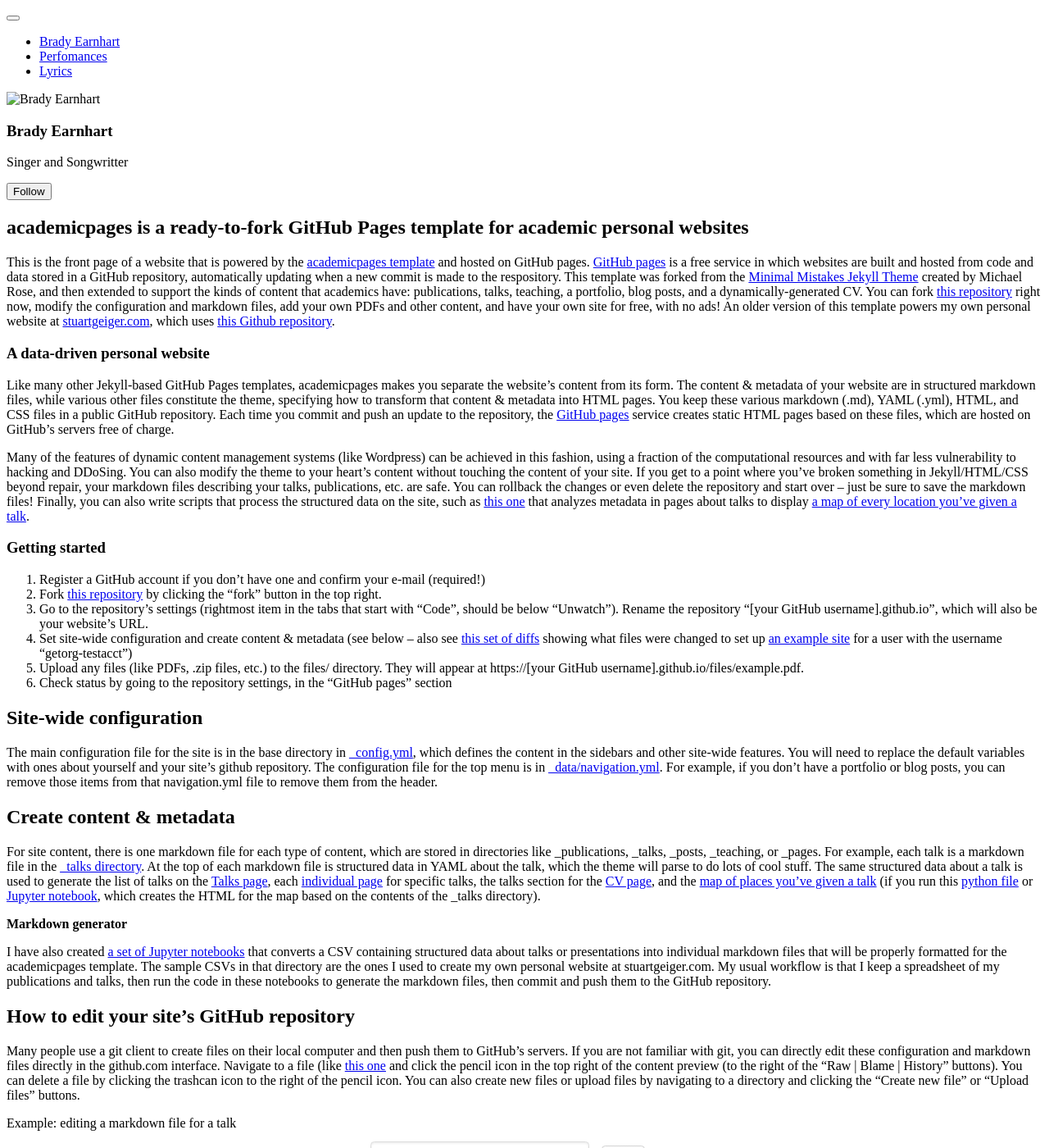
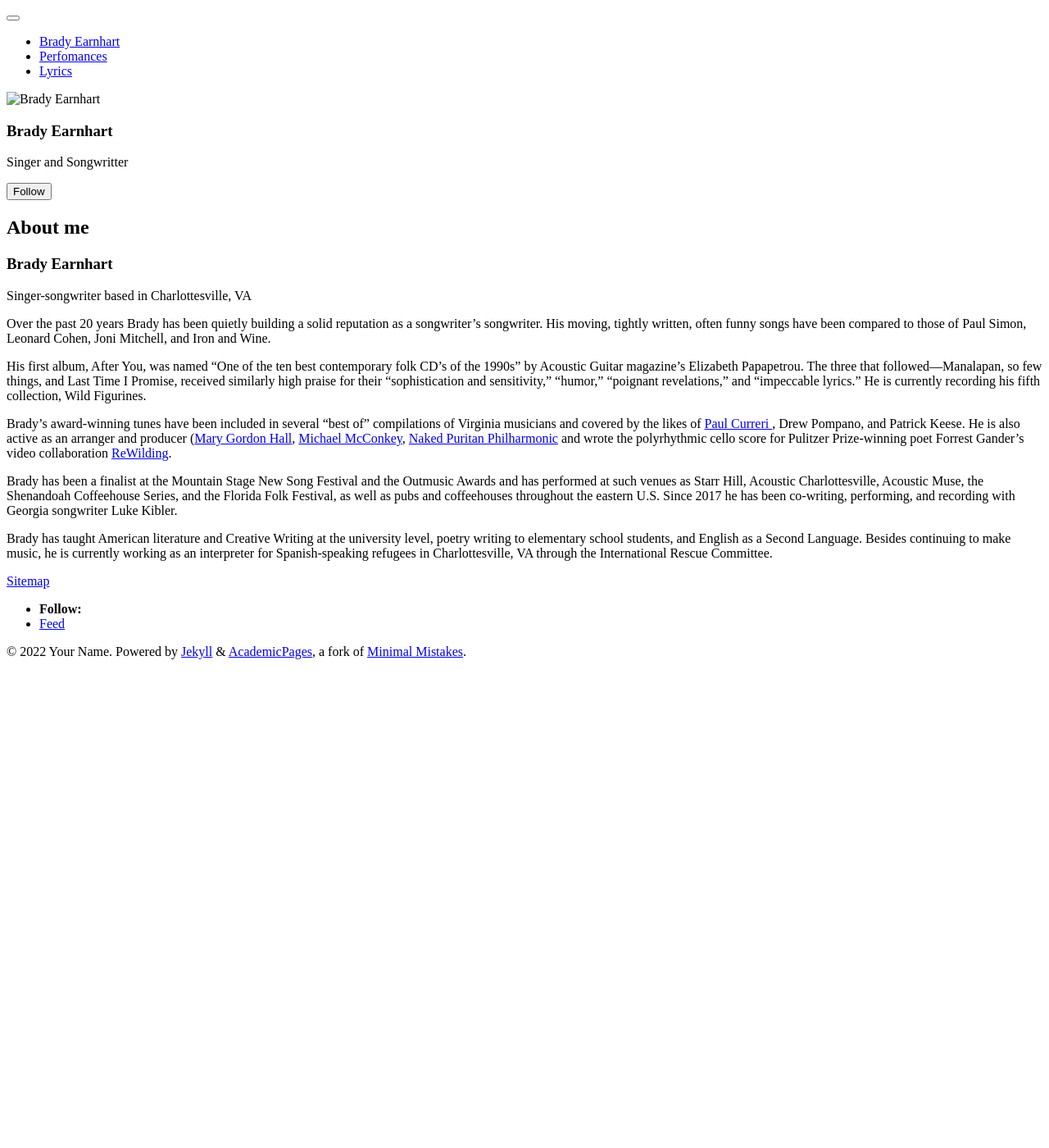
Before and after one commit to bradyearnhart/bradyearnhart.github.io, a Jekyll site: the page built from _pages/about.md, in a window 1280 px wide and 1400 px high. Shown: the whole window at 82% size. Built offline with Jekyll 4.4.1, drawn with Linux system fonts in a browser that asks for light colours; a script bundle is joined from its source files by our own code; some of the changed text lies outside the part shown.

Commit message:
Update about.md

```diff
--- a/_pages/about.md
+++ b/_pages/about.md
@@ -1,50 +1,21 @@
 ---
 permalink: /
-title: "academicpages is a ready-to-fork GitHub Pages template for academic personal websites"
+title: "About me"
 excerpt: "About me"
 author_profile: true
 redirect_from:
   - /about/
   - /about.html
 ---
+# Brady Earnhart
+ Singer-songwriter based in Charlottesville, VA
 
-This is the front page of a website that is powered by the [academicpages template](https://github.com/academicpages/academicpages.github.io) and hosted on GitHub pages. [GitHub pages](https://pages.github.com) is a free service in which websites are built and hosted from code and data stored in a GitHub repository, automatically updating when a new commit is made to the respository. This template was forked from the [Minimal Mistakes Jekyll Theme](https://mmistakes.github.io/minimal-mistakes/) created by Michael Rose, and then extended to support the kinds of content that academics have: publications, talks, teaching, a portfolio, blog posts, and a dynamically-generated CV. You can fork [this repository](https://github.com/academicpages/academicpages.github.io) right now, modify the configuration and markdown files, add your own PDFs and other content, and have your own site for free, with no ads! An older version of this template powers my own personal website at [stuartgeiger.com](http://stuartgeiger.com), which uses [this Github repository](https://github.com/staeiou/staeiou.github.io).
+ Over the past 20 years Brady has been quietly building a solid reputation as a songwriter’s songwriter. His moving, tightly written, often funny songs have been compared to those of Paul Simon, Leonard Cohen, Joni Mitchell, and Iron and Wine.
 
-A data-driven personal website
-======
-Like many other Jekyll-based GitHub Pages templates, academicpages makes you separate the website's content from its form. The content & metadata of your website are in structured markdown files, while various other files constitute the theme, specifying how to transform that content & metadata into HTML pages. You keep these various markdown (.md), YAML (.yml), HTML, and CSS files in a public GitHub repository. Each time you commit and push an update to the repository, the [GitHub pages](https://pages.github.com/) service creates static HTML pages based on these files, which are hosted on GitHub's servers free of charge.
+ His first album, After You, was named “One of the ten best contemporary folk CD’s of the 1990s” by Acoustic Guitar magazine’s Elizabeth Papapetrou. The three that followed—Manalapan, so few things, and Last Time I Promise, received similarly high praise for their “sophistication and sensitivity,” “humor,” “poignant revelations,” and “impeccable lyrics.” He is currently recording his fifth collection, Wild Figurines.
 
-Many of the features of dynamic content management systems (like Wordpress) can be achieved in this fashion, using a fraction of the computational resources and with far less vulnerability to hacking and DDoSing. You can also modify the theme to your heart's content without touching the content of your site. If you get to a point where you've broken something in Jekyll/HTML/CSS beyond repair, your markdown files describing your talks, publications, etc. are safe. You can rollback the changes or even delete the repository and start over -- just be sure to save the markdown files! Finally, you can also write scripts that process the structured data on the site, such as [this one](https://github.com/academicpages/academicpages.github.io/blob/master/talkmap.ipynb) that analyzes metadata in pages about talks to display [a map of every location you've given a talk](https://academicpages.github.io/talkmap.html).
+ Brady’s award-winning tunes have been included in several “best of” compilations of Virginia musicians and covered by the likes of [Paul Curreri ](https://youtu.be/nbGjUJVW2BU), Drew Pompano, and Patrick Keese. He is also active as an arranger and producer ([Mary Gordon Hall](https://youtu.be/NS0jIXTchNA), [Michael McConkey](https://youtu.be/H3jO0QKxP4c), [Naked Puritan Philharmonic](https://youtu.be/KMQqd92aWyo) and wrote the polyrhythmic cello score for Pulitzer Prize-winning poet Forrest Gander’s video collaboration [ReWilding](https://youtu.be/t8almAlWzYQ).
 
-Getting started
-======
-1. Register a GitHub account if you don't have one and confirm your e-mail (required!)
-1. Fork [this repository](https://github.com/academicpages/academicpages.github.io) by clicking the "fork" button in the top right.
-1. Go to the repository's settings (rightmost item in the tabs that start with "Code", should be below "Unwatch"). Rename the repository "[your GitHub username].github.io", which will also be your website's URL.
-1. Set site-wide configuration and create content & metadata (see below -- also see [this set of diffs](http://archive.is/3TPas) showing what files were changed to set up [an example site](https://getorg-testacct.github.io) for a user with the username "getorg-testacct")
-1. Upload any files (like PDFs, .zip files, etc.) to the files/ directory. They will appear at https://[your GitHub username].github.io/files/example.pdf.
-1. Check status by going to the repository settings, in the "GitHub pages" section
+ Brady has been a finalist at the Mountain Stage New Song Festival and the Outmusic Awards and has performed at such venues as Starr Hill, Acoustic Charlottesville, Acoustic Muse, the Shenandoah Coffeehouse Series, and the Florida Folk Festival, as well as pubs and coffeehouses throughout the eastern U.S. Since 2017 he has been co-writing, performing, and recording with Georgia songwriter Luke Kibler.
 
-Site-wide configuration
-------
-The main configuration file for the site is in the base directory in [_config.yml](https://github.com/academicpages/academicpages.github.io/blob/master/_config.yml), which defines the content in the sidebars and other site-wide features. You will need to replace the default variables with ones about yourself and your site's github repository. The configuration file for the top menu is in [_data/navigation.yml](https://github.com/academicpages/academicpages.github.io/blob/master/_data/navigation.yml). For example, if you don't have a portfolio or blog posts, you can remove those items from that navigation.yml file to remove them from the header.
-
-Create content & metadata
-------
-For site content, there is one markdown file for each type of content, which are stored in directories like _publications, _talks, _posts, _teaching, or _pages. For example, each talk is a markdown file in the [_talks directory](https://github.com/academicpages/academicpages.github.io/tree/master/_talks). At the top of each markdown file is structured data in YAML about the talk, which the theme will parse to do lots of cool stuff. The same structured data about a talk is used to generate the list of talks on the [Talks page](https://academicpages.github.io/talks), each [individual page](https://academicpages.github.io/talks/2012-03-01-talk-1) for specific talks, the talks section for the [CV page](https://academicpages.github.io/cv), and the [map of places you've given a talk](https://academicpages.github.io/talkmap.html) (if you run this [python file](https://github.com/academicpages/academicpages.github.io/blob/master/talkmap.py) or [Jupyter notebook](https://github.com/academicpages/academicpages.github.io/blob/master/talkmap.ipynb), which creates the HTML for the map based on the contents of the _talks directory).
-
-**Markdown generator**
-
-I have also created [a set of Jupyter notebooks](https://github.com/academicpages/academicpages.github.io/tree/master/markdown_generator
-) that converts a CSV containing structured data about talks or presentations into individual markdown files that will be properly formatted for the academicpages template. The sample CSVs in that directory are the ones I used to create my own personal website at stuartgeiger.com. My usual workflow is that I keep a spreadsheet of my publications and talks, then run the code in these notebooks to generate the markdown files, then commit and push them to the GitHub repository.
-
-How to edit your site's GitHub repository
-------
-Many people use a git client to create files on their local computer and then push them to GitHub's servers. If you are not familiar with git, you can directly edit these configuration and markdown files directly in the github.com interface. Navigate to a file (like [this one](https://github.com/academicpages/academicpages.github.io/blob/master/_talks/2012-03-01-talk-1.md) and click the pencil icon in the top right of the content preview (to the right of the "Raw | Blame | History" buttons). You can delete a file by clicking the trashcan icon to the right of the pencil icon. You can also create new files or upload files by navigating to a directory and clicking the "Create new file" or "Upload files" buttons.
-
-Example: editing a markdown file for a talk
-![Editing a markdown file for a talk](/images/editing-talk.png)
-
-For more info
-------
-More info about configuring academicpages can be found in [the guide](https://academicpages.github.io/markdown/). The [guides for the Minimal Mistakes theme](https://mmistakes.github.io/minimal-mistakes/docs/configuration/) (which this theme was forked from) might also be helpful.
+ Brady has taught American literature and Creative Writing at the university level, poetry writing to elementary school students, and English as a Second Language. Besides continuing to make music, he is currently working as an interpreter for Spanish-speaking refugees in Charlottesville, VA through the International Rescue Committee.
```
